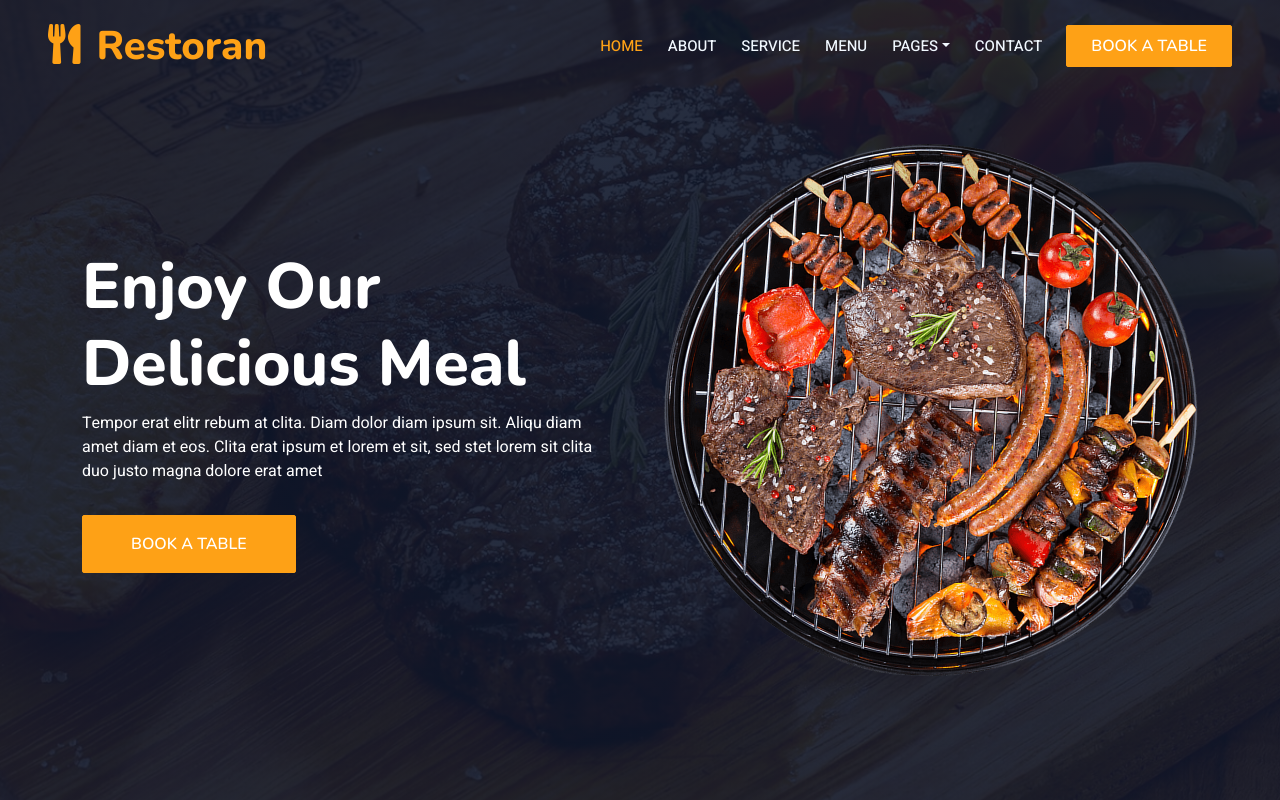
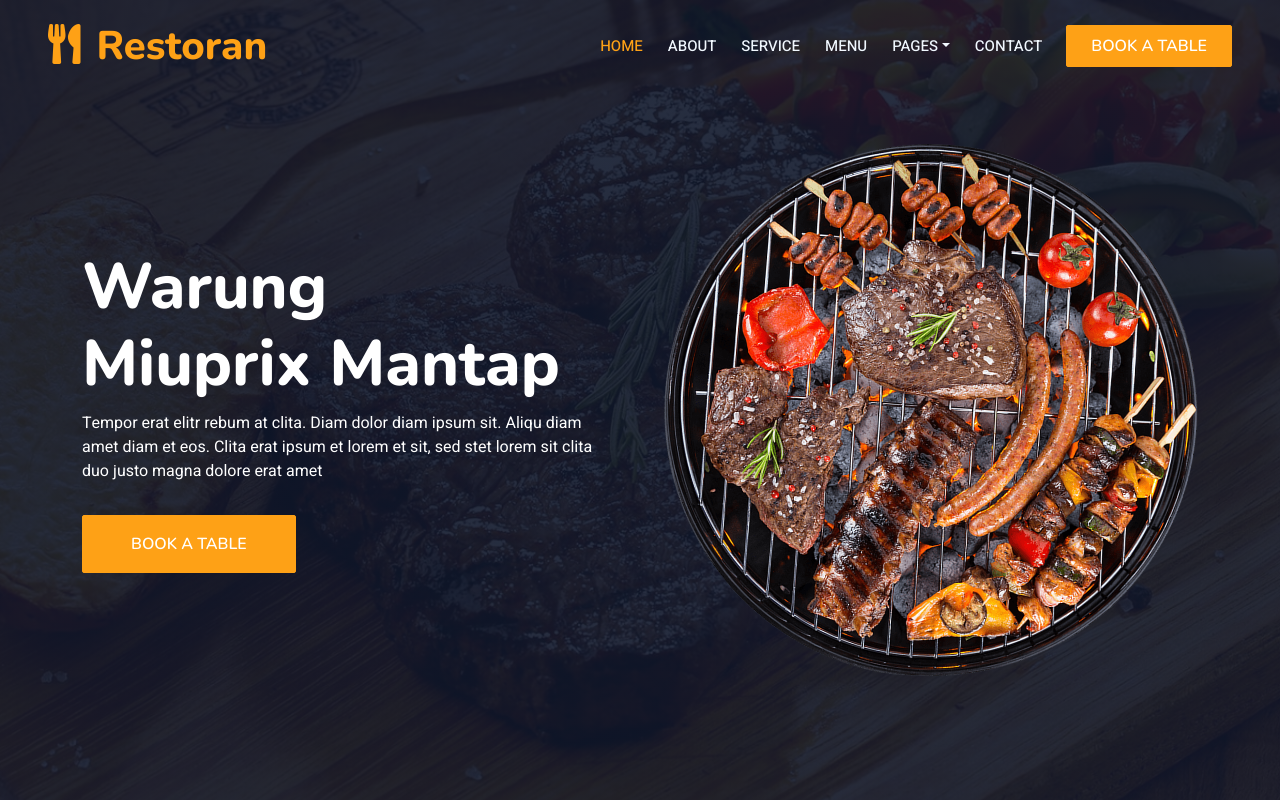
Before and after one commit to adimiuprix/restoran-template, a plain HTML site: page index.html in a window 1280 px wide. Shown: the top 800 px of the page. Drawn offline with nearby package versions, Linux system fonts and the light colour scheme.

Commit message:
edit judul

```diff
--- a/index.html
+++ b/index.html
@@ -77,7 +77,7 @@
                 <div class="container my-5 py-5">
                     <div class="row align-items-center g-5">
                         <div class="col-lg-6 text-center text-lg-start">
-                            <h1 class="display-3 text-white animated slideInLeft">Enjoy Our<br>Delicious Meal</h1>
+                            <h1 class="display-3 text-white animated slideInLeft">Warung<br>Miuprix Mantap</h1>
                             <p class="text-white animated slideInLeft mb-4 pb-2">Tempor erat elitr rebum at clita. Diam dolor diam ipsum sit. Aliqu diam amet diam et eos. Clita erat ipsum et lorem et sit, sed stet lorem sit clita duo justo magna dolore erat amet</p>
                             <a href="" class="btn btn-primary py-sm-3 px-sm-5 me-3 animated slideInLeft">Book A Table</a>
                         </div>
```
